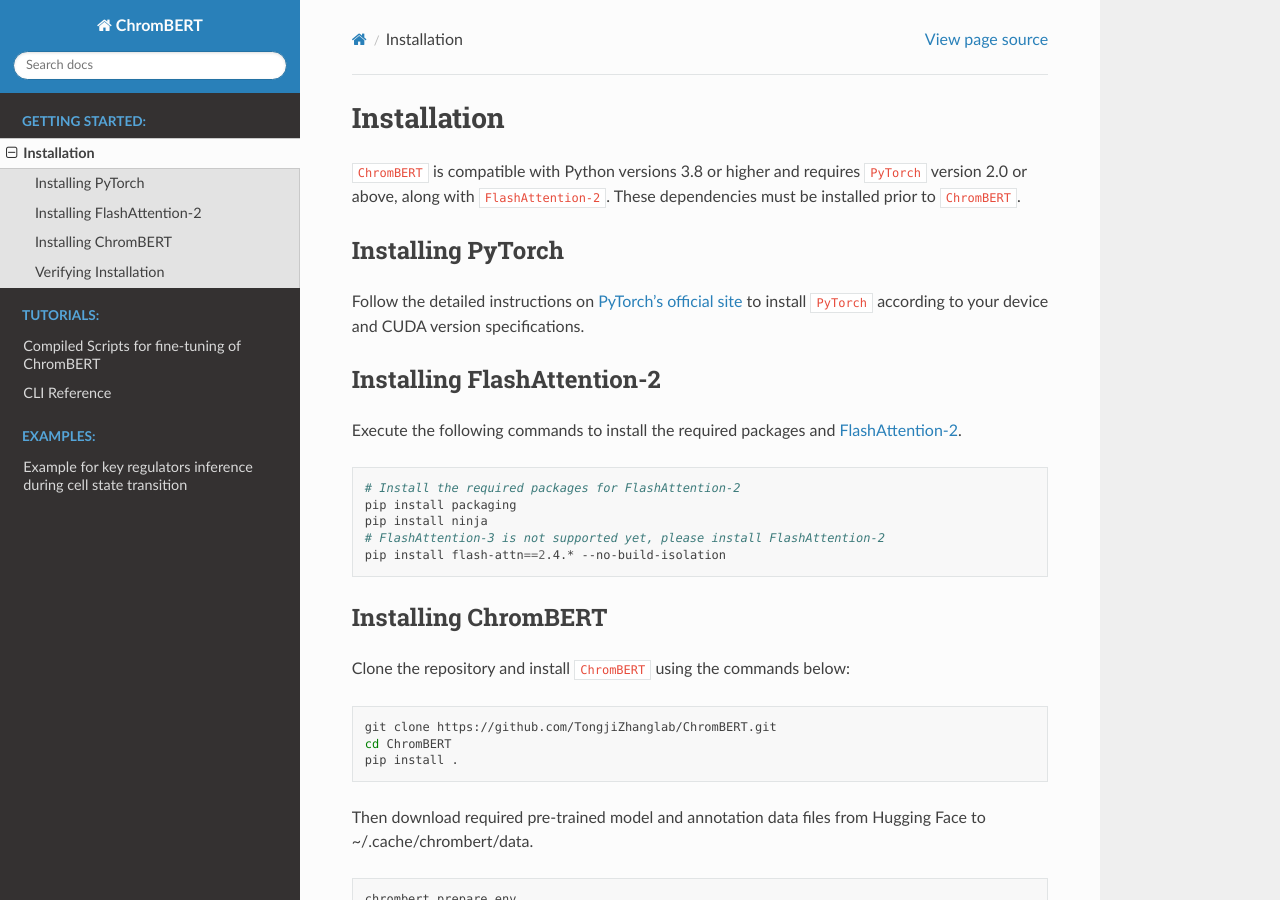
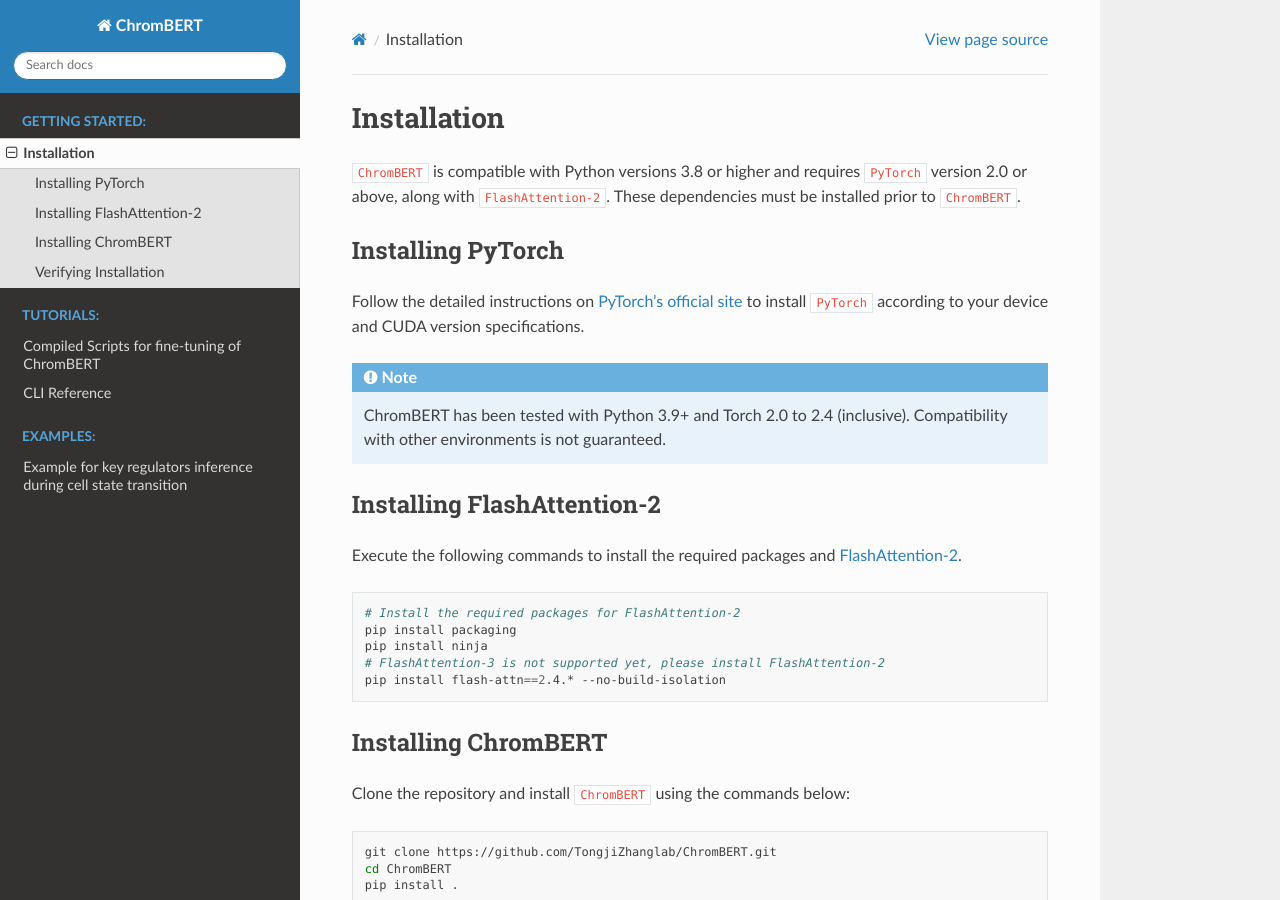
Before and after one commit to zhaoweiyu-github/ChromBERT, a Sphinx documentation site: the page built from docs/source/installation.rst, in a window 1280 px wide and 900 px high. Built offline with Sphinx 7.4.7 and the Read the Docs theme 3.1.0, drawn with Linux system fonts in a browser that asks for light colours; pages that are not in the unit, such as notebooks, are missing from menus.

Commit message:
update version limitation

```diff
--- a/docs/source/installation.rst
+++ b/docs/source/installation.rst
@@ -6,6 +6,9 @@
 Installing PyTorch
 ------------------
 Follow the detailed instructions on `PyTorch’s official site <https://pytorch.org/get-started/locally/>`__ to install ``PyTorch`` according to your device and CUDA version specifications.
+
+.. note::
+    ChromBERT has been tested with Python 3.9+ and Torch 2.0 to 2.4 (inclusive). Compatibility with other environments is not guaranteed.
 
 Installing FlashAttention-2
 ---------------------------
```
Also changed, not shown: README.md (+2 -0 lines).
